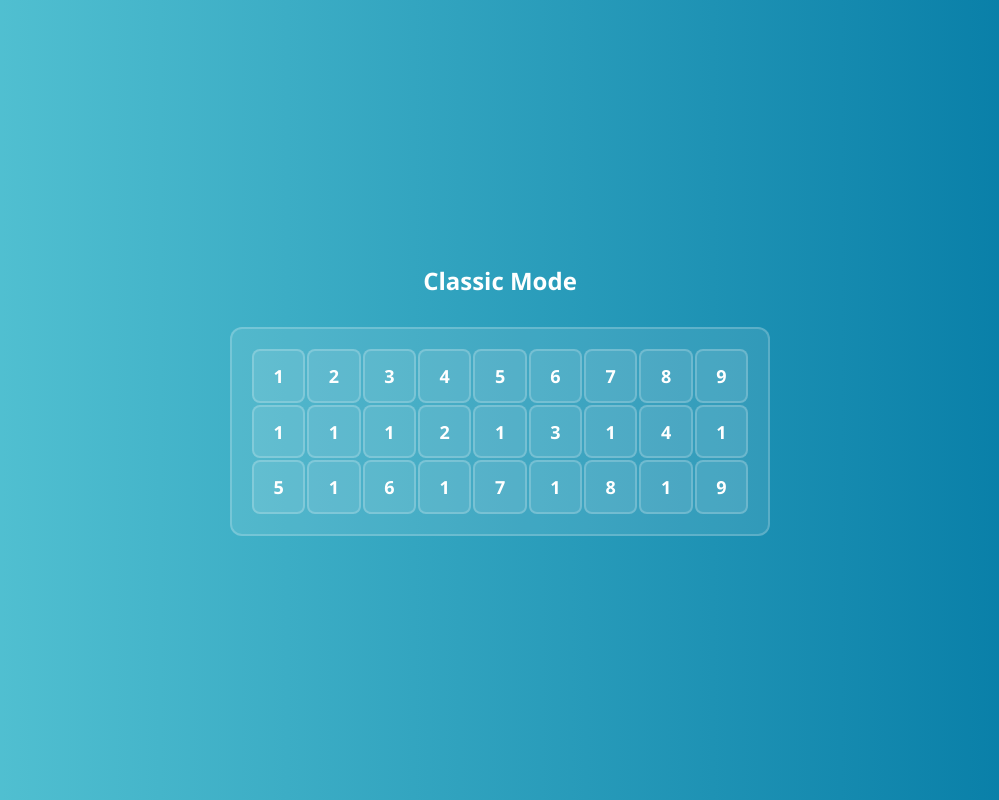
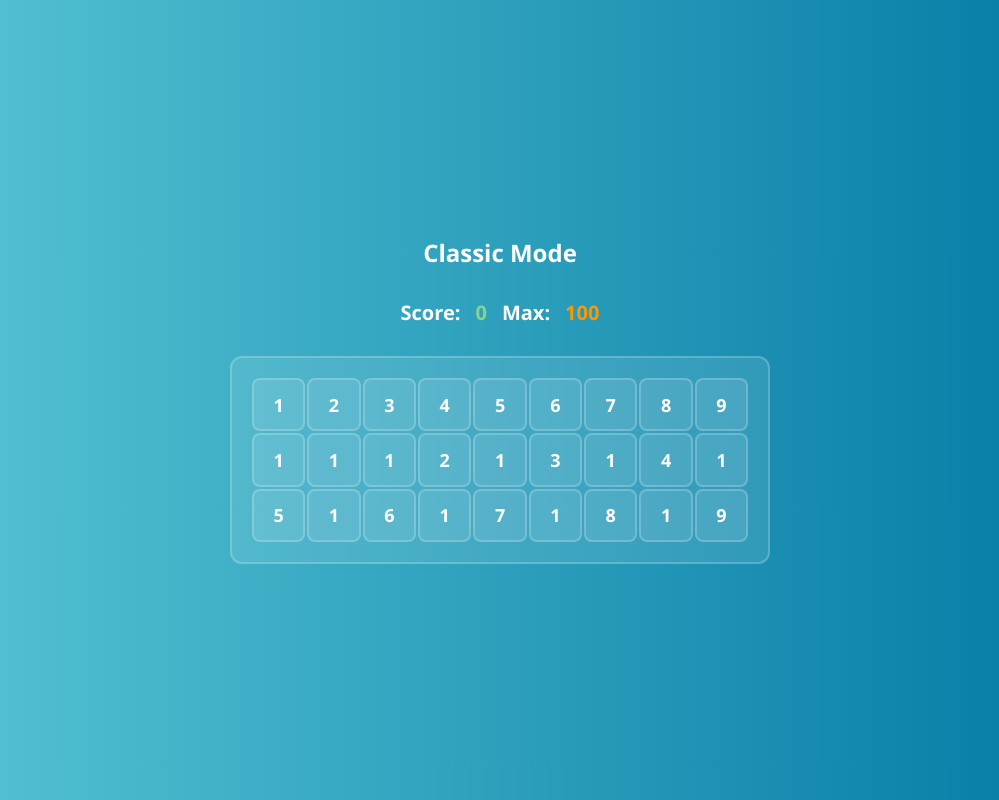
Before and after one commit to Yakubovskaya/pair-em-up, a website built with Vite: page index.html in a window 1280 px wide. Both pictures are taken after a click on the button "Classic". Shown: the whole page, without its empty margins (140-1139 px from the left). Built offline with nearby package versions, Linux system fonts and the light colour scheme.

Commit message:
feat: implement score display

```diff
--- a/src/scripts/cell-selection-handler.js
+++ b/src/scripts/cell-selection-handler.js
@@ -1,3 +1,5 @@
+import { calculatePoints, addPoints } from './score';
+
 let selectedCells = [];
 
 const onCellClick = (cellElement, x, y, number) => {
@@ -126,6 +128,9 @@ const checkPairs = (cols) => {
     return;
   }
 
+  const points = calculatePoints(firstCell, secondCell);
+  addPoints(points);
+
   removeMatchedCells();
   clearSelection();
 };
--- /dev/null
+++ b/src/scripts/score.js
@@ -0,0 +1,37 @@
+let currentScore = 0;
+const maxScore = 100;
+
+const calculatePoints = (firstCell, secondCell) => {
+  const num1 = firstCell.number;
+  const num2 = secondCell.number;
+
+  if (num1 === 5 && num2 === 5) {
+    return 3;
+  }
+
+  if (num1 === num2) {
+    return 1;
+  }
+
+  if (num1 + num2 === 10) {
+    return 2;
+  }
+
+  return 0;
+};
+
+const addPoints = (points) => {
+  currentScore += points;
+  updateScoreDisplay();
+  return currentScore;
+};
+
+const updateScoreDisplay = () => {
+  const scoreElement = document.querySelector('.game__score-value');
+  scoreElement.textContent = currentScore;
+
+  const maxScoreElement = document.querySelector('.game__max-value');
+  maxScoreElement.textContent = maxScore;
+};
+
+export { calculatePoints, addPoints, updateScoreDisplay };
--- a/src/scripts/start-classic-game.js
+++ b/src/scripts/start-classic-game.js
@@ -1,4 +1,5 @@
 import { createClassicGrid, renderClassicGrid } from './render-classic-mode.js';
+import { updateScoreDisplay } from './score.js';
 
 const onClassicButtonClick = () => {
   startClassicGame();
@@ -22,12 +23,39 @@ const startClassicGame = () => {
   gameTitle.classList.add('game__title');
   gameTitle.textContent = 'Classic Mode';
 
+  const scoreContainer = document.createElement('div');
+  scoreContainer.classList.add('game__score-container');
+
+  const scoreLabel = document.createElement('span');
+  scoreLabel.classList.add('game__score-label');
+  scoreLabel.textContent = 'Score:';
+
+  const scoreValue = document.createElement('span');
+  scoreValue.classList.add('game__score-value');
+  scoreValue.textContent = '0';
+
+  const maxLabel = document.createElement('span');
+  maxLabel.classList.add('game__max-label');
+  maxLabel.textContent = 'Max:';
+
+  const maxValue = document.createElement('span');
+  maxValue.classList.add('game__max-value');
+  maxValue.textContent = '100';
+
+  scoreContainer.appendChild(scoreLabel);
+  scoreContainer.appendChild(scoreValue);
+  scoreContainer.appendChild(maxLabel);
+  scoreContainer.appendChild(maxValue);
+
   const gameGridContainer = document.createElement('div');
   gameGridContainer.classList.add('game__grid-container');
 
   gameContainer.appendChild(gameTitle);
+  gameContainer.appendChild(scoreContainer);
   gameContainer.appendChild(gameGridContainer);
   document.body.appendChild(gameContainer);
+
+  updateScoreDisplay();
 
   createClassicGrid();
   renderClassicGrid(gameGridContainer);
--- a/src/styles/_components.scss
+++ b/src/styles/_components.scss
@@ -85,6 +85,23 @@
   color: #ffffff;
 }
 
+.game__score-container {
+  display: flex;
+  align-items: center;
+  gap: 15px;
+  font-size: clamp(16px, 3vw, 20px);
+  font-weight: 700;
+  color: #ffffff;
+}
+
+.game__score-value {
+  color: #88d48a;
+}
+
+.game__max-value {
+  color: #ff9800;
+}
+
 .game__grid-container {
   display: grid;
   grid-template-columns: repeat(9, 1fr);
```
